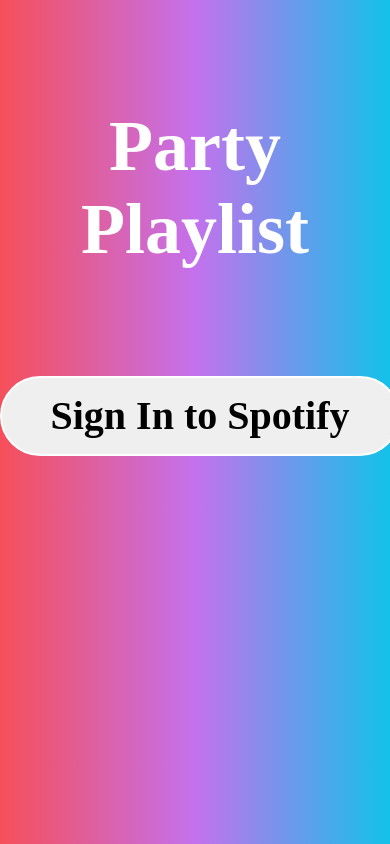
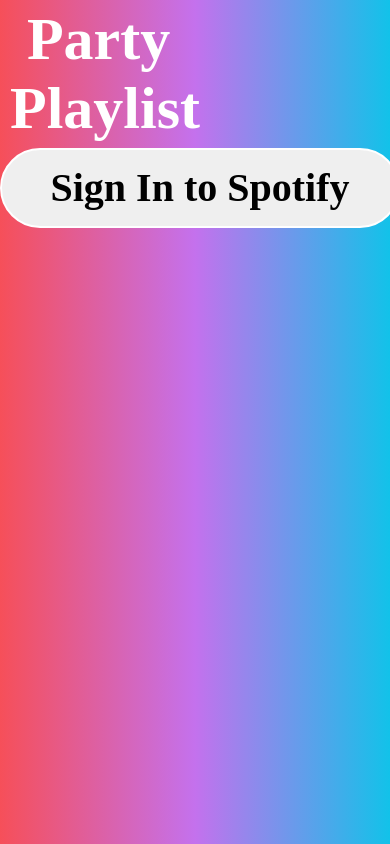
Before and after one commit to jesudason/party-playlist, a React (Create React App) app: page / in a window 390 px wide. Built offline with nearby package versions, Linux system fonts and the light colour scheme; a web font is replaced by a local one.

Commit message:
playlist display and header mobile responsive

```diff
--- a/src/App.css
+++ b/src/App.css
@@ -53,24 +53,25 @@
 }
 
 .logo {
-  font-size: 48px;
+  font-size: 4em;
   color: white;
   font-family: 'Knewave', cursive;
 }
 
 .logo, .profile-div {
-  margin: 25px;
-  padding: 20px;
+  margin: 25px 0;
+  padding: 0;
+  max-width: 48vw;
 }
-
 
 .profile-pic {
   border-radius: 50%;
-  margin-bottom: 10px;
+  margin: 15px;
   width: 75%;
   -webkit-box-shadow: 16px 17px 64px 0px rgba(247,247,247,1);
   -moz-box-shadow: 16px 17px 64px 0px rgba(247,247,247,1);
   box-shadow: 16px 17px 64px 0px rgba(247,247,247,1);
+  float: right;
 }
 
 .counters {
@@ -91,18 +92,53 @@
 }
 
 h4 {
-  font-size: 3rem;
+  font-size: 3em;
   color: white;
 }
 
-h3 {
+h2 {
+  margin: 5px;
+}
 
+@media only screen and (max-width: 600px) {
+  .logo {
+    font-size: 2.5em;
+    margin: 5px;
+  }
+
+  .profile-pic {
+    width: 45%;
+    vertical-align: baseline;
+  }
+
+  h4 {
+    font-size: 1.5em;
+    margin: 5px;
+  }
+
+  div input {
+    text-align: center;
+    width: 90vw;
+    margin: 15px 0;
+    border-radius: 5px;
+  }
+
+  .playlist-div img {
+    width: 100px;
+  }
+
+/*  .tracklist table {
+    width: 100vw;
+    margin: 0;
+  }*/
 }
+
+
 /*search input*/
 input {
   width: 70vw;
   height: 20px;
-  font-size: 30px;
+  font-size: 1.5em;
   padding: 10px;
   margin: 20px;
 }
@@ -165,15 +201,16 @@
 /*track list*/
 .tracklist {
   background: none;
+  margin: 0;
   /*height: 100%;*/
 }
 
 .tracklist table {
-  width: 90vw;
+  width: 100vw;
   color: white;
   font-size: 16px;
   border: grey solid 1px;
-  margin: 0 auto;
+  /*margin: 0 auto;*/
 
 }
 
--- a/src/Filter.js
+++ b/src/Filter.js
@@ -4,7 +4,6 @@
   render() {
     return (
       <div>
-        <img alt=""/>
         <input type="text" onKeyUp={event => this.props.onTextChange(event.target.value)} placeholder="playlist search"/>
       </div>
     );
--- a/src/UserHeading.js
+++ b/src/UserHeading.js
@@ -6,9 +6,6 @@
     return (
       <div className="profile-div">
         <img src={user.img} alt="" className="profile-pic"/>
-        <h5>
-          {user.name}
-        </h5>
       </div>
     );
   }
```
